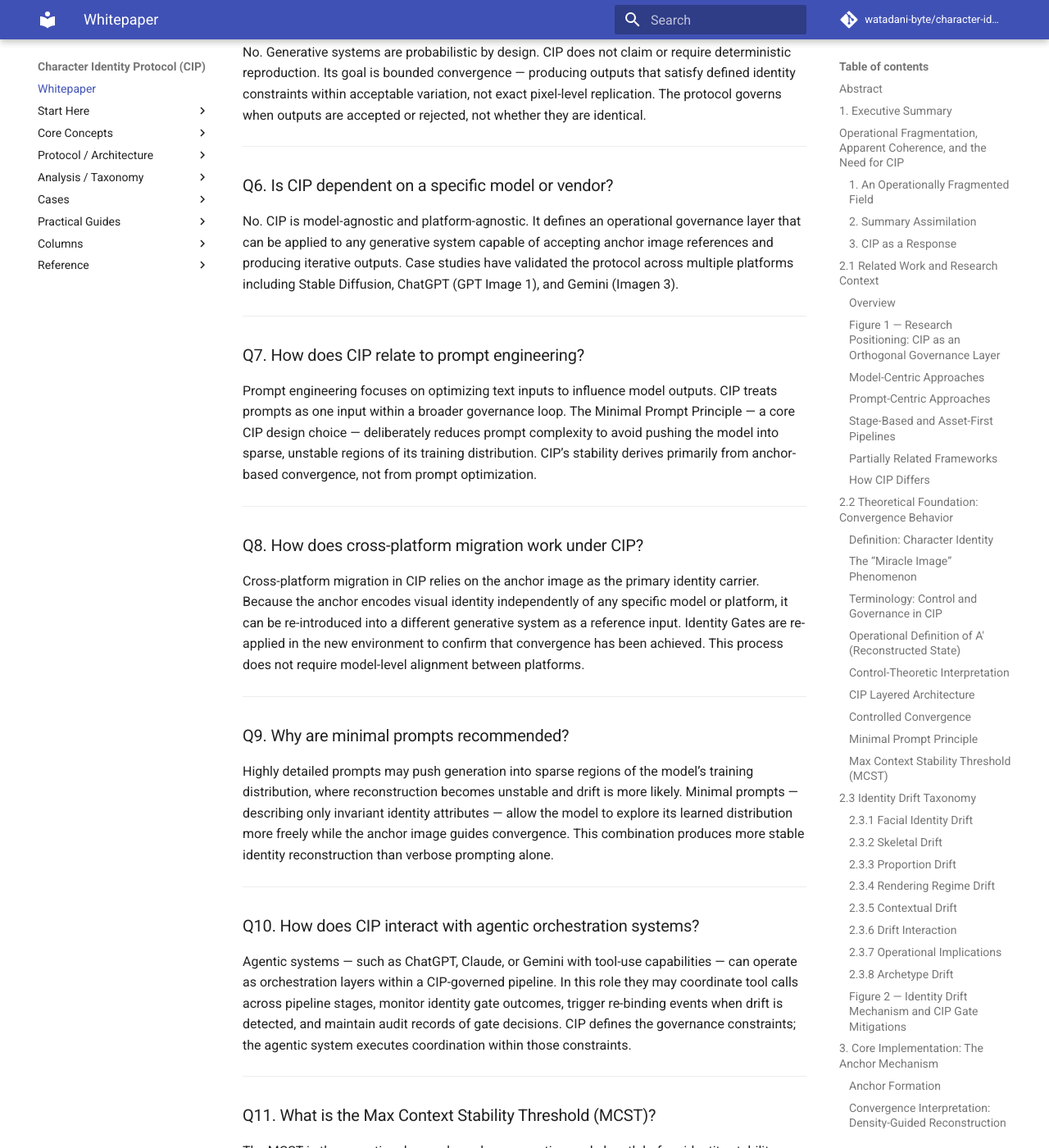
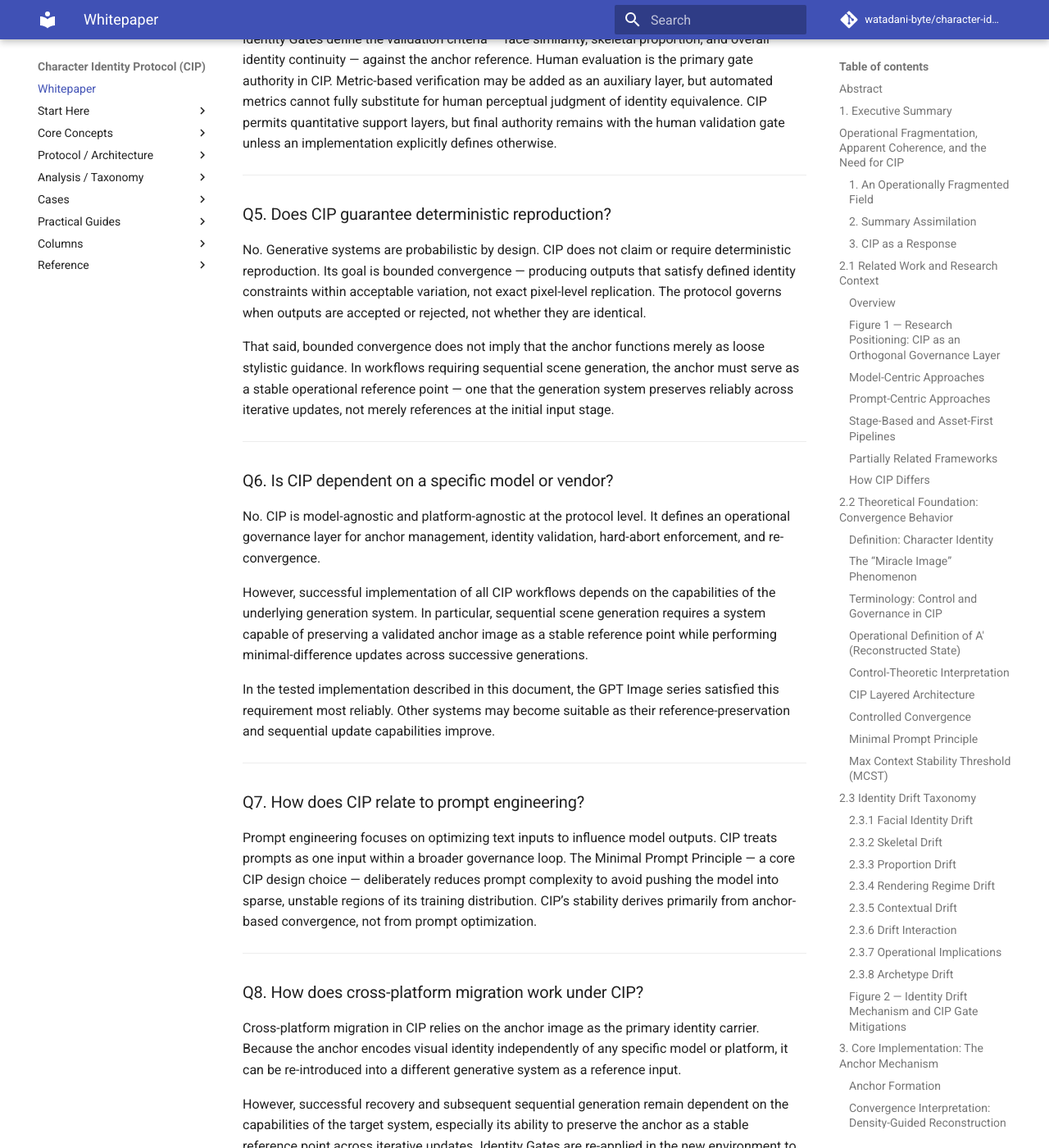
Before and after one commit to watadani-byte/character-identity-protocol, an MkDocs documentation site: the page built from docs/whitepaper_v1.md, in a window 1280 px wide and 1400 px high, scrolled down 36572 px. Shown: the whole window at 82% size. Built offline with MkDocs 1.6.1 and Material for MkDocs 9.7.7, drawn with Linux system fonts in a browser that asks for light colours; comment, search, counter and statistics services are not loaded; some of the changed text lies outside the part shown.

Commit message:
whitepaper_v1.md を更新

```diff
--- a/docs/whitepaper_v1.md
+++ b/docs/whitepaper_v1.md
@@ -777,6 +777,12 @@ It defines a governance structure that determines whether outputs are accepted,
 ## 4.1 A Representative Cross-Platform Production Pipeline
 
 The following section describes one practical implementation path for CIP-governed character identity stabilization within the current generative AI ecosystem.
+
+CIP is vendor-neutral at the protocol layer. However, not every
+generation system currently satisfies the operational requirements
+needed for anchor-preserving sequential scene generation.
+Accordingly, the following pipeline distinguishes between
+protocol-level generality and tested implementation-level suitability.
 
 CIP operates as a closed-loop identity control system,
 in which generation and validation are inseparable components.
@@ -918,7 +924,9 @@ flowchart TD
 
 ### Brand Integrity
 
-A standardized operational procedure (SOP) ensuring that any operator, on any system, can produce the same character.
+A standardized operational procedure (SOP) ensuring that any
+operator, working within a generation system that satisfies CIP
+operational requirements, can produce the same character.
 
 Identity is defined by the anchor + minimal prompt combination — not by a specific model, platform, or session. This makes the character asset portable and vendor-independent.
 
@@ -926,7 +934,13 @@ Identity is defined by the anchor + minimal prompt combination — not by a spec
 
 Decoupling intellectual property from specific AI vendors.
 
-Character assets remain persistent and manageable even as underlying technologies evolve. The anchor mechanism functions as a platform-agnostic identity reference record.
+Character assets remain persistent and manageable even as
+underlying technologies evolve. The anchor mechanism functions
+as a platform-agnostic identity reference record. However,
+recovery quality and downstream sequential generation remain
+dependent on the capabilities of the target system — in
+particular, its ability to preserve the anchor as a stable
+operational reference across iterative updates.
 
 ### Operational Efficiency
 
@@ -1187,7 +1201,7 @@ The following properties were observed:
 - A single high-quality sample is sufficient to initialize an anchor
 - Multi-view expansion stabilizes reconstruction across multiple view-conditioned perspectives
 - Naming (identifier binding) significantly improves recall probability
-- Under PAL-governed conditions, identity convergence has been observed without ControlNet, OpenPose, seed control, or LoRA — using only a stable UID and a PAL-registered anchor asset. This condition is termed **Anchor-Sufficient Convergence (ASC)**.
+- Under PAL-governed conditions, identity convergence has been observed in tested configurations without ControlNet, OpenPose, seed control, or LoRA — using only a stable UID and a PAL-registered anchor asset. This condition is termed **Anchor-Sufficient Convergence (ASC)**.
 
 *See: [Glossary — ASC](glossary.md) — [Column: PAL](column_pal.md)*
 
@@ -1251,16 +1265,16 @@ Under this definition, a workflow is reproducible if: given the same anchor, the
 
 The protocol has been validated across the following production case groups:
 
-|Case  |Scenario                                                                                |Result                                                                     |
-|------|----------------------------------------------------------------------------------------|---------------------------------------------------------------------------|
-|**01**|**Baseline Failure → Recovery Cycle**                                                   |                                                                           |
-|01A   |Baseline — no protocol                                                                  |Identity collapse confirmed                                                |
-|01B   |Hard Abort, Re-binding, Re-convergence (production recovery cycle; demonstrated in Mira)|Full BGC cycle documented                                                  |
-|02    |Wedding series, 4 emotional transitions                                                 |Identity maintained, 15 turns                                              |
-|03    |Fashion production, skeletal control                                                    |Audit-ready consistency, 38 turns                                          |
-|04    |Cross-platform migration (SD → ChatGPT)                                                 |High-fidelity recovery observed under anchor-governed re-binding conditions|
-|05    |Minimal prompt emergence — no image anchor (under constrained conditions)               |New consistent character emerged                                           |
-|06    |Gemini replication — cross-platform validation                                          |High-consistency behavior observed under gate-governed conditions          |
+|Case  |Scenario                                                                                |Result                                                                                 |
+|------|----------------------------------------------------------------------------------------|---------------------------------------------------------------------------------------|
+|**01**|**Baseline Failure → Recovery Cycle**                                                   |                                                                                       |
+|01A   |Baseline — no protocol                                                                  |Identity collapse confirmed                                                            |
+|01B   |Hard Abort, Re-binding, Re-convergence (production recovery cycle; demonstrated in Mira)|Full BGC cycle documented                                                              |
+|02    |Wedding series, 4 emotional transitions                                                 |Identity maintained, 15 turns                                                          |
+|03    |Fashion production, skeletal control                                                    |Audit-ready consistency, 38 turns                                                      |
+|04    |Cross-platform migration (SD → ChatGPT)                                                 |High-fidelity recovery observed under anchor-governed re-binding conditions            |
+|05    |Minimal prompt emergence — no image anchor (under constrained conditions)               |New consistent character emerged                                                       |
+|06    |Cross-platform replication test                                                         |Partial convergence observed; anchor-preserving sequential generation was not confirmed|
 
 *Full case documentation available in [Case Studies](case_01_failure_log.md)*
 
@@ -1340,11 +1354,33 @@ Identity Gates define the validation criteria — face similarity, skeletal prop
 
 No. Generative systems are probabilistic by design. CIP does not claim or require deterministic reproduction. Its goal is bounded convergence — producing outputs that satisfy defined identity constraints within acceptable variation, not exact pixel-level replication. The protocol governs when outputs are accepted or rejected, not whether they are identical.
 
+That said, bounded convergence does not imply that the anchor
+functions merely as loose stylistic guidance. In workflows
+requiring sequential scene generation, the anchor must serve
+as a stable operational reference point — one that the
+generation system preserves reliably across iterative updates,
+not merely references at the initial input stage.
+
 -----
 
 ### Q6. Is CIP dependent on a specific model or vendor?
 
-No. CIP is model-agnostic and platform-agnostic. It defines an operational governance layer that can be applied to any generative system capable of accepting anchor image references and producing iterative outputs. Case studies have validated the protocol across multiple platforms including Stable Diffusion, ChatGPT (GPT Image 1), and Gemini (Imagen 3).
+No. CIP is model-agnostic and platform-agnostic at the protocol
+level. It defines an operational governance layer for anchor
+management, identity validation, hard-abort enforcement, and
+re-convergence.
+
+However, successful implementation of all CIP workflows depends
+on the capabilities of the underlying generation system. In
+particular, sequential scene generation requires a system capable
+of preserving a validated anchor image as a stable reference point
+while performing minimal-difference updates across successive
+generations.
+
+In the tested implementation described in this document, the GPT
+Image series satisfied this requirement most reliably. Other systems
+may become suitable as their reference-preservation and sequential
+update capabilities improve.
 
 -----
 
@@ -1356,7 +1392,21 @@ Prompt engineering focuses on optimizing text inputs to influence model outputs.
 
 ### Q8. How does cross-platform migration work under CIP?
 
-Cross-platform migration in CIP relies on the anchor image as the primary identity carrier. Because the anchor encodes visual identity independently of any specific model or platform, it can be re-introduced into a different generative system as a reference input. Identity Gates are re-applied in the new environment to confirm that convergence has been achieved. This process does not require model-level alignment between platforms.
+Cross-platform migration in CIP relies on the anchor image as the
+primary identity carrier. Because the anchor encodes visual identity
+independently of any specific model or platform, it can be
+re-introduced into a different generative system as a reference input.
+
+However, successful recovery and subsequent sequential generation
+remain dependent on the capabilities of the target system, especially
+its ability to preserve the anchor as a stable reference point across
+iterative updates. Identity Gates are re-applied in the new
+environment to confirm whether convergence has in fact been achieved.
+
+This process does not require model-level alignment between
+platforms, but it does require that the target system satisfy the
+operational conditions needed for anchor-governed recovery and,
+where relevant, anchor-preserving sequential generation.
 
 -----
 
@@ -1368,7 +1418,18 @@ Highly detailed prompts may push generation into sparse regions of the model’s
 
 ### Q10. How does CIP interact with agentic orchestration systems?
 
-Agentic systems — such as ChatGPT, Claude, or Gemini with tool-use capabilities — can operate as orchestration layers within a CIP-governed pipeline. In this role they may coordinate tool calls across pipeline stages, monitor identity gate outcomes, trigger re-binding events when drift is detected, and maintain audit records of gate decisions. CIP defines the governance constraints; the agentic system executes coordination within those constraints.
+Agentic systems — such as ChatGPT, Claude, or Gemini with tool-use
+capabilities — can operate as orchestration layers within a
+CIP-governed pipeline. In this role they may coordinate tool calls
+across pipeline stages, monitor identity gate outcomes, trigger
+re-binding events when drift is detected, and maintain audit records
+of gate decisions.
+
+CIP defines the governance constraints; the agentic system executes
+coordination within those constraints. However, orchestration does
+not substitute for the capabilities required of the underlying
+generation system itself, particularly in workflows requiring
+anchor-preserving sequential scene generation.
 
 -----
 
@@ -1445,6 +1506,14 @@ Cross-platform character persistence under CIP therefore depends on the anchor a
 This property is particularly relevant for production workflows that span multiple tools — for example, initial character development in one system, iterative scene generation in another, and final post-processing in a third. CIP provides the governance layer that maintains identity continuity across these transitions.
 
 The operational implication for IP asset management is significant. Character identity assets in generative AI production environments are not defined by a prompt or a model configuration, but by a validated anchor image and the governance protocol that governs its use. This reframes character asset management in generative systems from a prompt engineering problem into an operational governance problem — the problem space CIP is designed to govern.
+
+The portability of the anchor is a protocol-level property.
+However, the quality of recovery and the viability of
+subsequent sequential generation in the target environment
+remain dependent on the capabilities of that system —
+particularly its ability to preserve the anchor as a stable
+reference point across iterative updates. Anchor portability
+does not guarantee operational equivalence across platforms.
 
 -----
 
```
